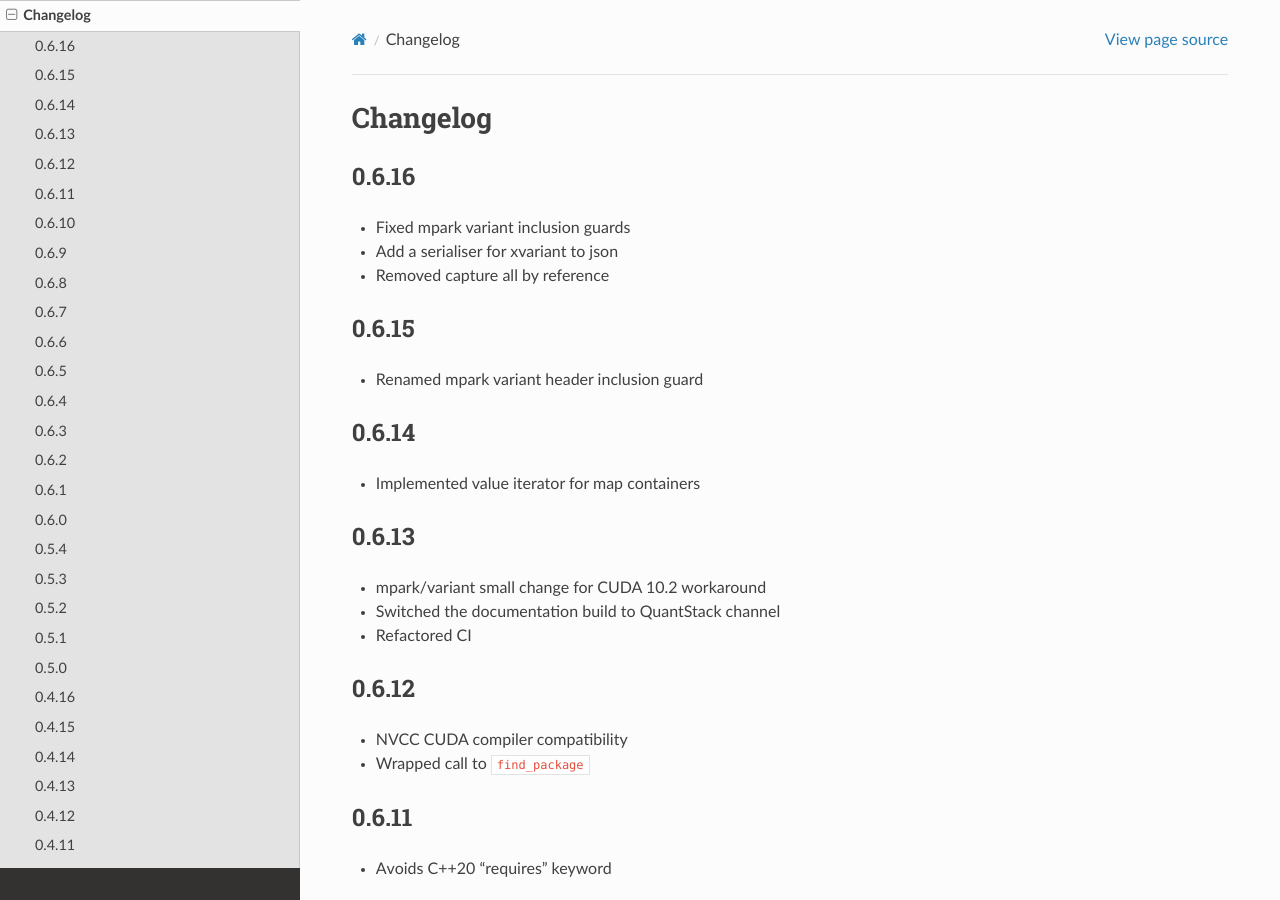
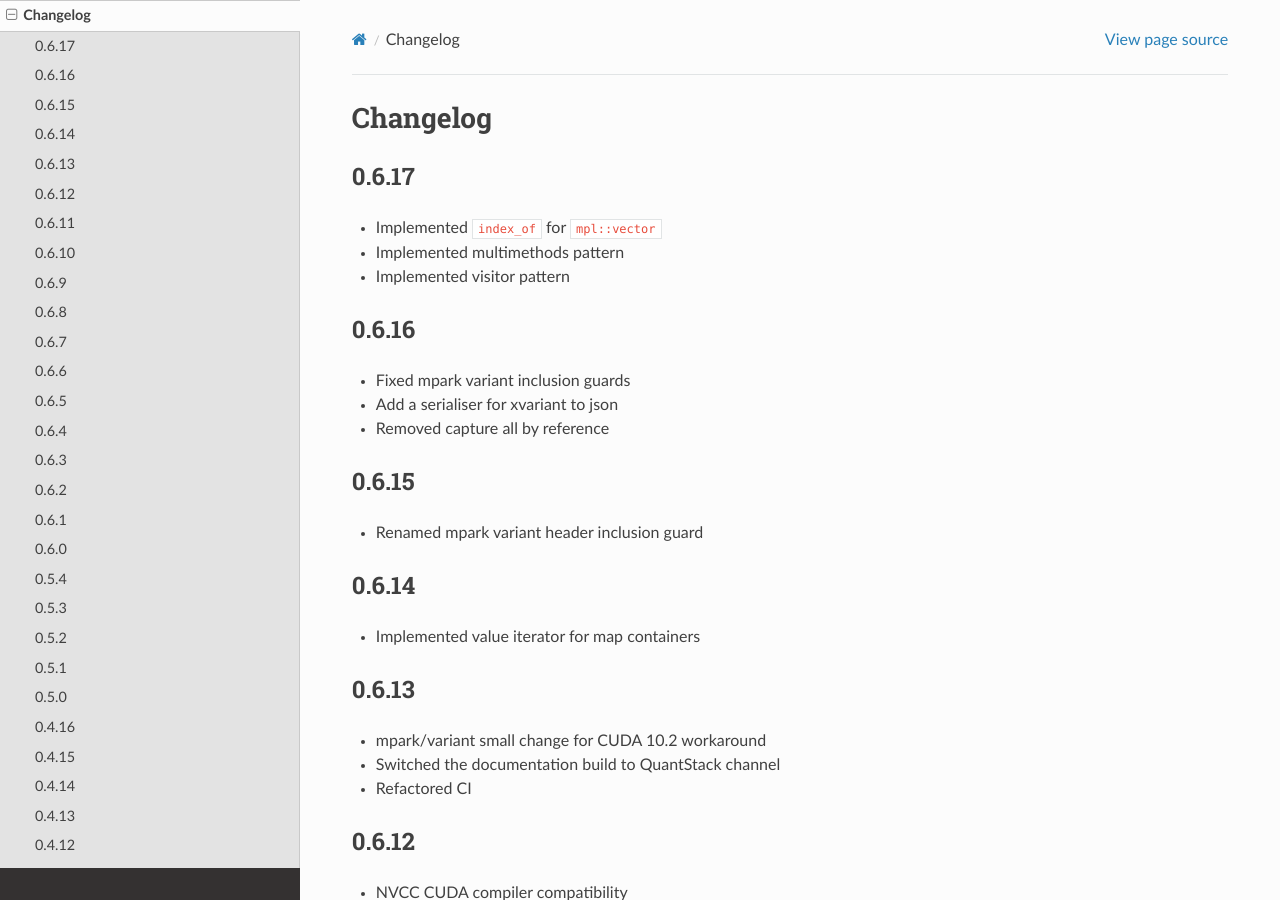
Before and after one commit to xtensor-stack/xtl, a Sphinx documentation site: the page built from docs/source/changelog.rst, in a window 1280 px wide and 900 px high. Built offline with Sphinx 7.4.7 and the Read the Docs theme 2.0.0, drawn with Linux system fonts in a browser that asks for light colours.

Commit message:
Release 0.6.17

```diff
--- a/docs/source/changelog.rst
+++ b/docs/source/changelog.rst
@@ -6,6 +6,13 @@
 
 Changelog
 =========
+
+0.6.17
+------
+
+- Implemented ``index_of`` for ``mpl::vector``
+- Implemented multimethods pattern
+- Implemented visitor pattern
 
 0.6.16
 ------
```
Also changed, not shown: 1 other file.
